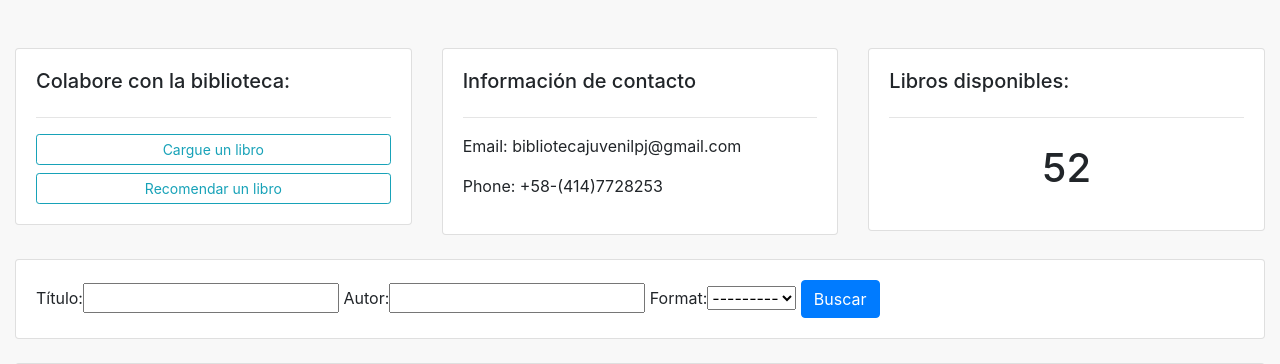
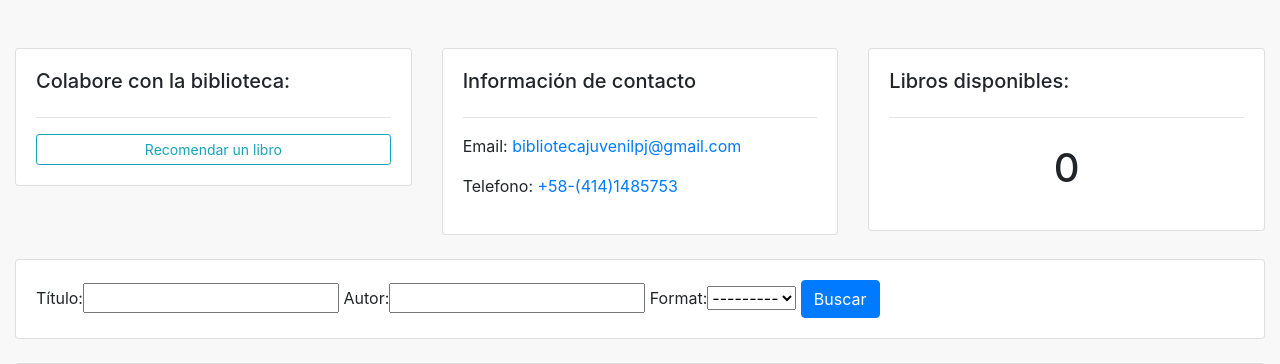
Before and after one commit to luiseariass/biblio, a Django app: page /catalogo/books/ in a window 1280 px wide. Shown: the part 98-462 px from the top of the page. Run offline with Django 3.2, Linux system fonts and the light colour scheme; the visitor is signed in with stand-in values (Sample User, id 1); data that the repository does not hold is empty; some libraries are stand-ins or nearby versions.

Commit message:
Fix button descarga, eliminar boton de cargar libro, modifique el conteo de libros, puse email y whatsapp directo, paypal en el boton de donar

```diff
--- a/catalogo/templates/catalogo/book_list2.html
+++ b/catalogo/templates/catalogo/book_list2.html
@@ -10,7 +10,6 @@
 		<div  class="card card-body">
 			<h5>Colabore con la biblioteca:</h5>
 			<hr>
-			<a class="btn btn-outline-info  btn-sm btn-block" href="">Cargue un libro</a>
 			<a class="btn btn-outline-info  btn-sm btn-block" href="">Recomendar un libro</a>
 
 		</div>
@@ -19,8 +18,8 @@
 		<div  class="card card-body">
 			<h5>Información de contacto</h5>
 			<hr>
-			<p>Email: bibliotecajuvenilpj@gmail.com</p>
-			<p>Phone: +58-(414)7728253 </p>
+			<p>Email: <a href="mailto:bibliotecajuvenilpj@gmail.com">bibliotecajuvenilpj@gmail.com</a></p>
+			<p>Telefono:   <a href="https://wa.me/584141485753" target="_blank"> +58-(414)1485753 </a>  </p>
 		</div>
 	</div>
 
@@ -28,7 +27,7 @@
 		<div  class="card card-body">
 			<h5>Libros disponibles:</h5>
 			<hr>
-			<h1 style="text-align: center;padding: 10px">52</h1>
+			<h1 style="text-align: center;padding: 10px">{{ num_books }}</h1>
 		</div>
 	</div>
 </div>
@@ -69,7 +68,7 @@
 					<td><a href="{{ obj.author.get_absolute_url }}">{{ obj.author.name }}</a> </td>
 					<td> {{obj.genre.all|join:", "}}</td>
 					<td>{{obj.format}}</td>
-					<td><a class="btn btn-sm btn-info" href="obj.file.url"> Descargar </a></td>
+					<td><a class="btn btn-sm btn-info" href="{{obj.file_link}}" target="_blank"> Descargar </a></td>
 				</tr>
 				{% endfor %}
 
--- a/catalogo/views.py
+++ b/catalogo/views.py
@@ -76,8 +76,9 @@ class BookFilter(LoginRequiredMixin,django_filters.FilterSet):
 @login_required
 def book_list(request):
     print('entre a book_list')
+    num_books = Book.objects.all().count()
     books = Book.objects.all()
     myFilter = BookFilter(request.GET, queryset=books)
     books = myFilter.qs
-    context = {'myFilter': myFilter, 'books': books}
+    context = {'myFilter': myFilter, 'books': books,'num_books': num_books }
     return render(request, 'catalogo/book_list2.html', context)
```
Also changed, not shown: catalogo/models.py (+9 -0 lines), catalogo/templates/index.html (+4 -4 lines).
